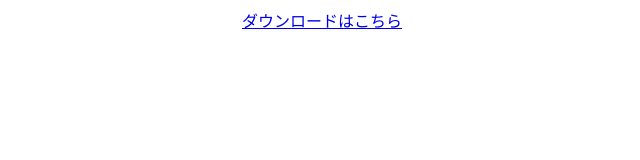
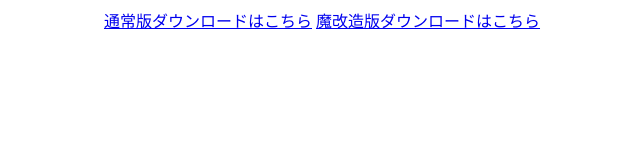
Before and after one commit to azuma31/rikoda-video, a plain HTML site: page index.html in a window 1280 px wide. Shown: the whole page, without its empty margins (318-958 px from the left). Drawn offline with Linux system fonts and the light colour scheme.

Commit message:
Update index.html

```diff
--- a/index.html
+++ b/index.html
@@ -5,6 +5,7 @@
 </head>
 <body>
   <center>
-    <a href="リコーダー動画.zip" download="リコーダー動画.zip">ダウンロードはこちら</a>
+    <a href="リコーダー動画.zip" download="リコーダー動画.zip">通常版ダウンロードはこちら</a>
+    <a href="リコーダー動画（魔改造）.zip" download="リコーダー動画（魔改造）.zip">魔改造版ダウンロードはこちら</a>
 </body>
 </html>
```
